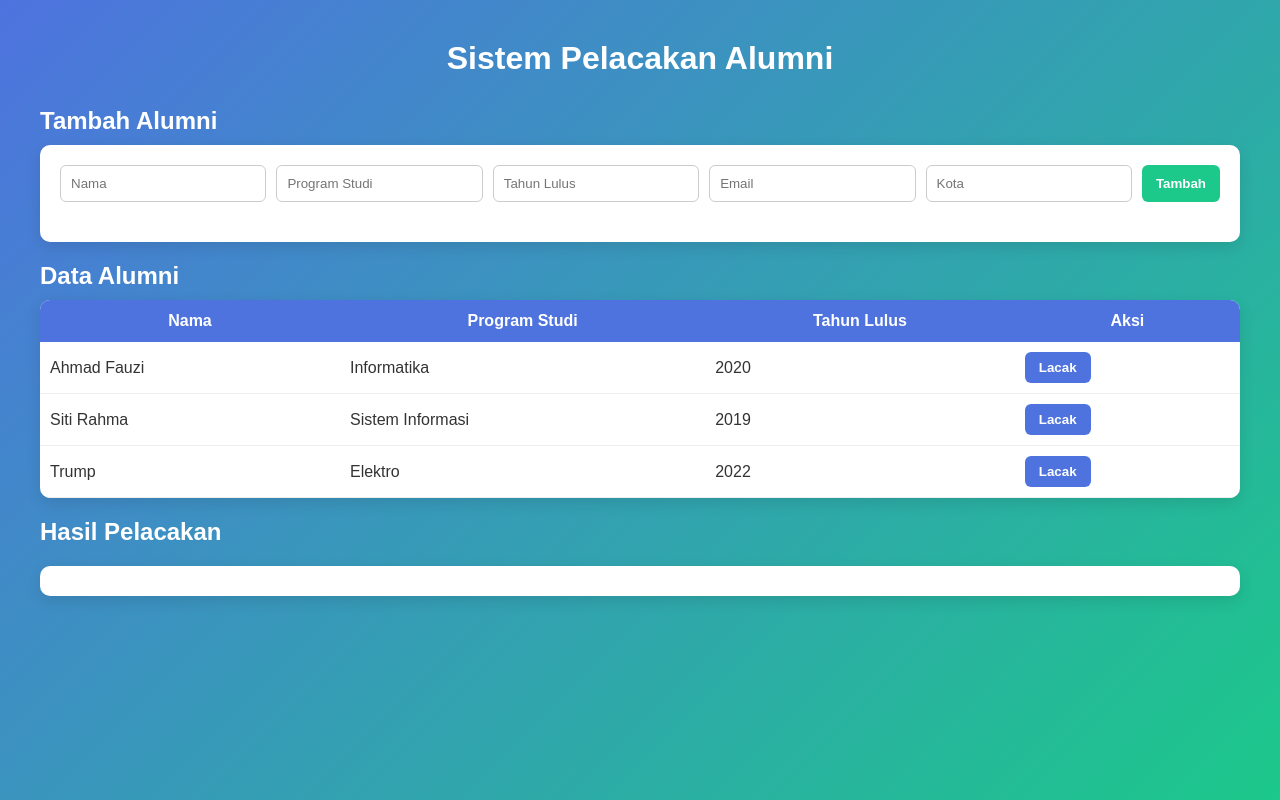
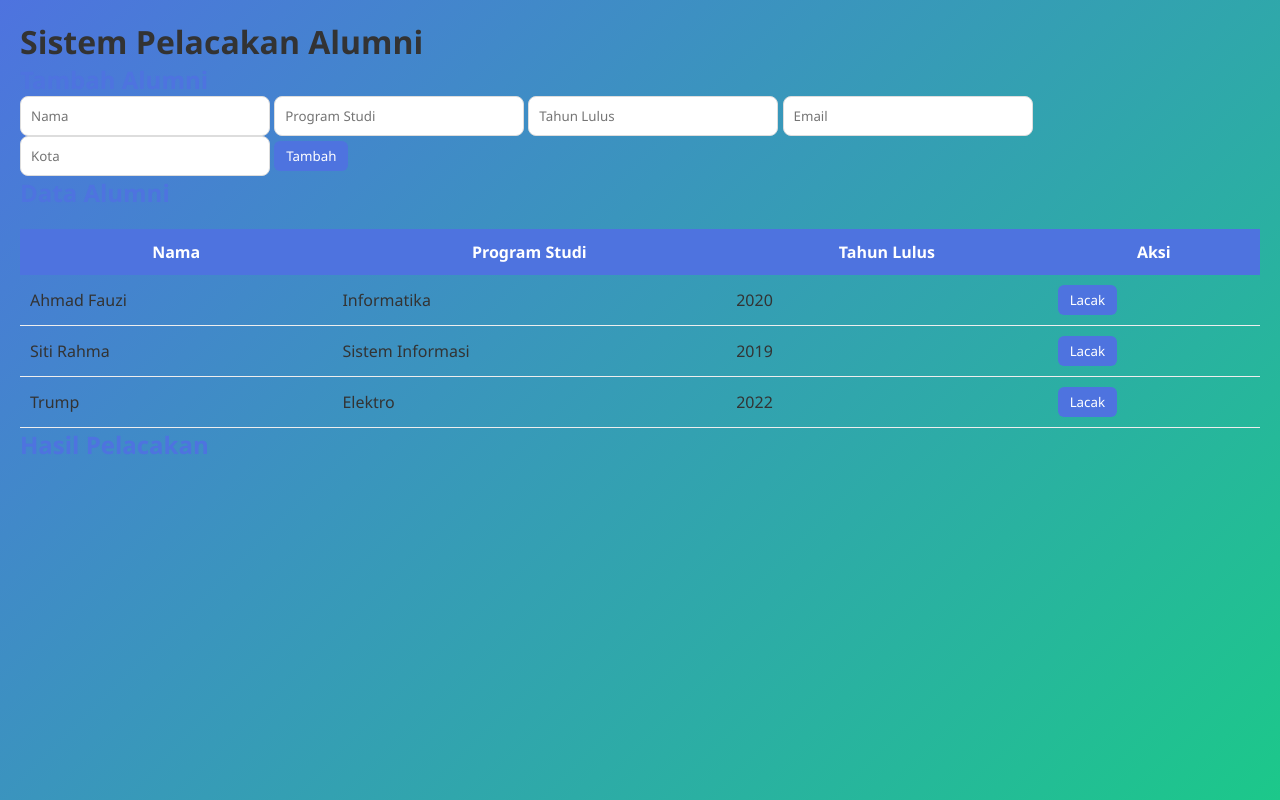
Before and after one commit to naufaril/pelacakan-alumni, a Flask app: page / in a window 1280 px wide. Run offline with Flask 3, Linux system fonts and the light colour scheme.

Commit message:
Penambahan fitur

```diff
--- a/static/style.css
+++ b/static/style.css
@@ -1,115 +1,202 @@
-*{
-margin:0;
-padding:0;
-box-sizing:border-box;
-font-family: Arial, Helvetica, sans-serif;
+/* RESET */
+* {
+  margin: 0;
+  padding: 0;
+  box-sizing: border-box;
+  font-family: 'Segoe UI', sans-serif;
 }
 
-body{
-background: linear-gradient(135deg,#4e73df,#1cc88a);
-min-height:100vh;
-padding:40px;
-color:#333;
+/* BODY */
+body {
+  background: linear-gradient(135deg, #4e73df, #1cc88a);
+  min-height: 100vh;
+  padding: 20px;
+  color: #333;
 }
 
-h1{
-text-align:center;
-margin-bottom:30px;
-color:white;
+/* CONTAINER */
+.container {
+  max-width: 1100px;
+  margin: auto;
+  background: white;
+  padding: 25px;
+  border-radius: 12px;
+  box-shadow: 0 10px 25px rgba(0,0,0,0.2);
 }
 
-h2{
-margin:20px 0 10px 0;
-color: white;}
-
-/* card */
-.card{
-background:white;
-padding:20px;
-border-radius:10px;
-box-shadow:0 5px 15px rgba(0,0,0,0.1);
-margin-bottom:20px;
+/* HEADER */
+.header {
+  display: flex;
+  justify-content: space-between;
+  align-items: center;
 }
 
-/* form */
-.form{
-display:flex;
-flex-wrap:wrap;
-gap:10px;
-margin-bottom:20px;
+h2 {
+  color: #4e73df;
 }
 
-.form input{
-padding:10px;
-border-radius:6px;
-border:1px solid #ccc;
-flex:1;
-min-width:150px;
+/* SEARCH */
+input {
+  padding: 10px;
+  width: 250px;
+  border-radius: 8px;
+  border: 1px solid #ddd;
+  outline: none;
+  transition: 0.3s;
 }
 
-.form input:focus{
-outline:none;
-border-color:#4e73df;
+input:focus {
+  border-color: #4e73df;
 }
 
-/* button */
-button{
-padding:8px 14px;
-border:none;
-border-radius:6px;
-cursor:pointer;
-font-weight:bold;
-transition:0.3s;
+/* TABLE */
+table {
+  width: 100%;
+  border-collapse: collapse;
+  margin-top: 20px;
 }
 
-.form button{
-background:#1cc88a;
-color:white;
+th {
+  background: #4e73df;
+  color: white;
+  padding: 12px;
 }
 
-.form button:hover{
-background:#17a673;
+td {
+  padding: 10px;
+  border-bottom: 1px solid #eee;
 }
 
-.table-btn{
-background:#4e73df;
-color:white;
+tr:hover {
+  background: #f1f5ff;
 }
 
-.table-btn:hover{
-background:#2e59d9;
+/* BUTTON */
+button {
+  padding: 6px 12px;
+  border: none;
+  background: #4e73df;
+  color: white;
+  border-radius: 6px;
+  cursor: pointer;
+  transition: 0.3s;
 }
 
-/* table */
-table{
-width:100%;
-border-collapse:collapse;
-background:white;
-border-radius:10px;
-overflow:hidden;
-box-shadow:0 5px 15px rgba(0,0,0,0.1);
+button:hover {
+  background: #2e59d9;
+  transform: scale(1.05);
 }
 
-th{
-background:#4e73df;
-color:white;
-padding:12px;
+/* LOGOUT BUTTON */
+.logout {
+  background: red;
 }
 
-td{
-padding:10px;
-border-bottom:1px solid #eee;
+.logout:hover {
+  background: darkred;
 }
 
-tr:hover{
-background:#f5f5f5;
+/* POPUP */
+/* BACKGROUND */
+.popup {
+  display: none;
+  position: fixed;
+  top: 0;
+  left: 0;
+  width: 100%;
+  height: 100%;
+  backdrop-filter: blur(8px);
+  background: rgba(0,0,0,0.4);
+  justify-content: center;
+  align-items: center;
+  z-index: 999;
 }
 
-/* result */
-#result{
-margin-top:20px;
-background:white;
-padding:15px;
-border-radius:10px;
-box-shadow:0 5px 15px rgba(0,0,0,0.1);
+/* CARD POPUP */
+.popup-content {
+  background: rgba(255,255,255,0.9);
+  padding: 25px;
+  border-radius: 16px;
+  width: 420px;
+  box-shadow: 0 15px 40px rgba(0,0,0,0.3);
+  animation: popupAnim 0.3s ease;
 }
+
+/* CLOSE BUTTON */
+.close {
+  float: right;
+  font-size: 22px;
+  cursor: pointer;
+  color: #999;
+}
+
+.close:hover {
+  color: red;
+}
+
+/* ANIMATION */
+@keyframes popupAnim {
+  from {
+    transform: translateY(-20px) scale(0.9);
+    opacity: 0;
+  }
+  to {
+    transform: translateY(0) scale(1);
+    opacity: 1;
+  }
+}
+
+/* CARD INFO */
+.popup-card {
+  background: #f8f9fc;
+  padding: 15px;
+  border-radius: 10px;
+  margin-top: 10px;
+}
+
+/* TITLE */
+.popup-title {
+  text-align: center;
+  color: #4e73df;
+  margin-bottom: 10px;
+}
+
+/* TEXT */
+.popup-text {
+  margin: 5px 0;
+}
+
+/* ICON STYLE */
+.popup-icon {
+  margin-right: 5px;
+}
+
+/* ANIMATION */
+@keyframes fadeIn {
+  from {opacity: 0; transform: scale(0.9);}
+  to {opacity: 1; transform: scale(1);}
+}
+
+/* LOGIN */
+.login-box {
+  width: 320px;
+  margin: 120px auto;
+  background: white;
+  padding: 30px;
+  border-radius: 12px;
+  text-align: center;
+  box-shadow: 0 10px 25px rgba(0,0,0,0.2);
+}
+
+.login-box h2 {
+  margin-bottom: 20px;
+}
+
+.login-box input {
+  width: 100%;
+  margin: 10px 0;
+}
+
+.login-box button {
+  width: 100%;
+}
```
